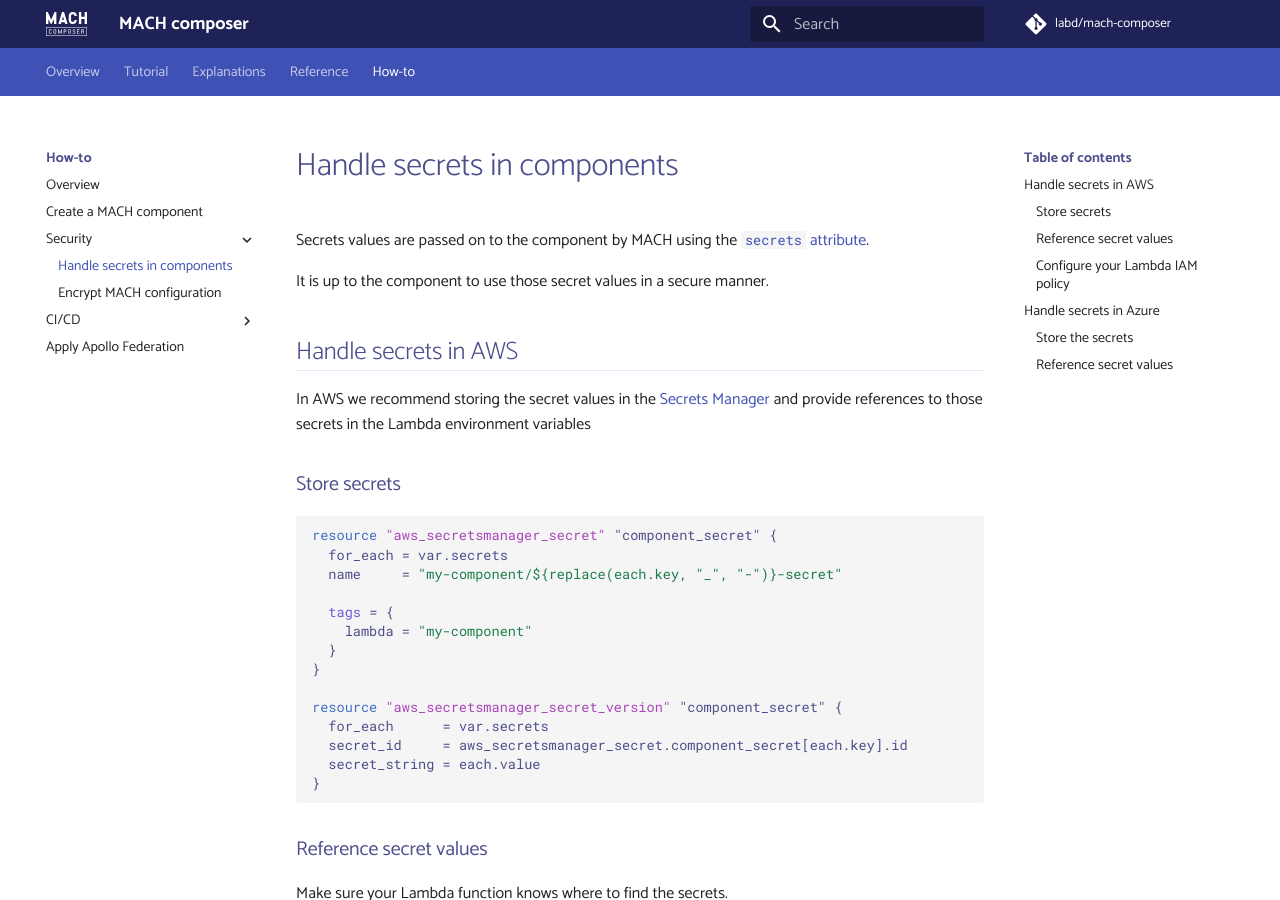
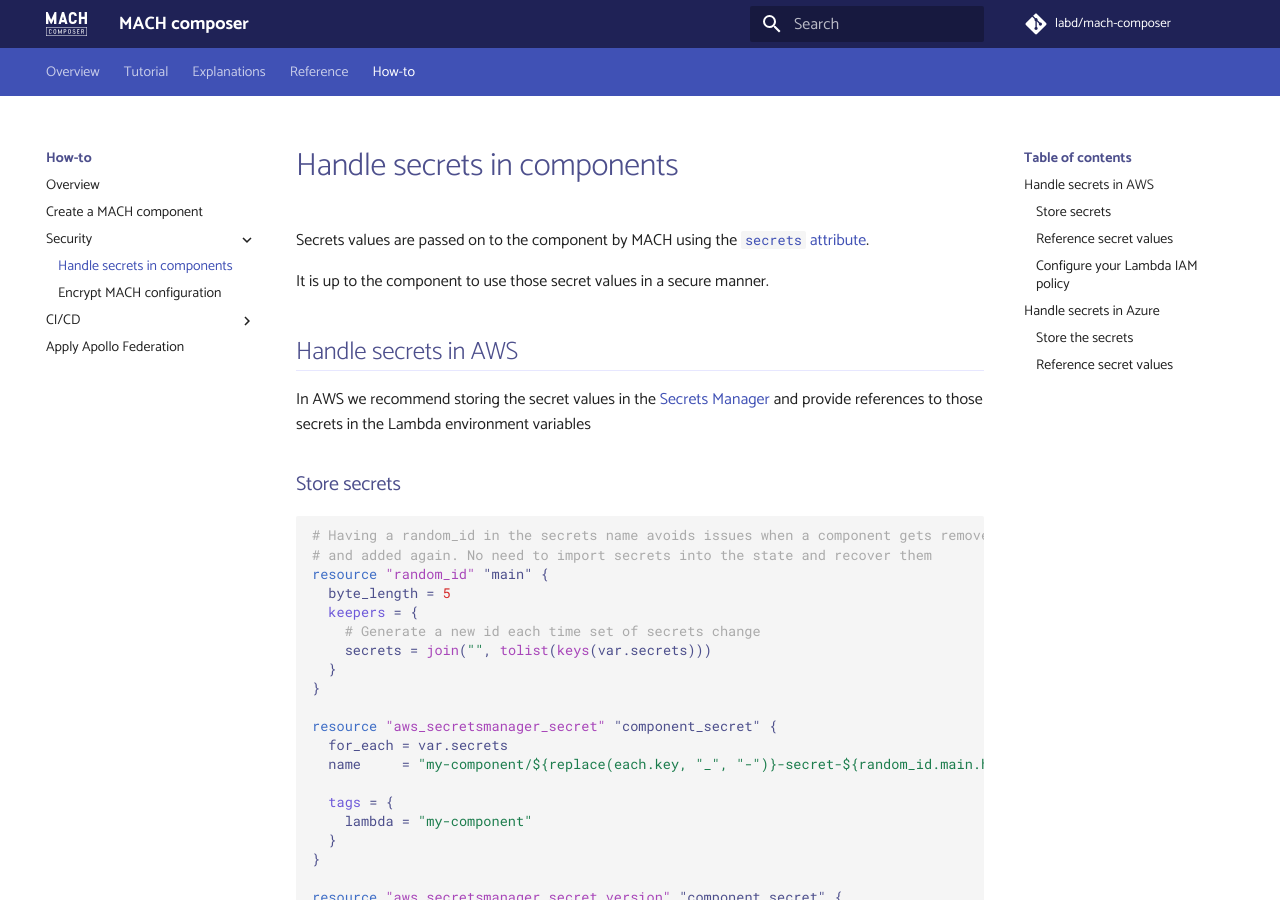
Before and after one commit to mach-composer/mach-composer-cli, an MkDocs documentation site: the page built from docs/src/howto/security/handle-secrets.md, in a window 1280 px wide and 900 px high. Built offline with MkDocs 1.6.1 and Material for MkDocs 9.7.7, drawn with Linux system fonts in a browser that asks for light colours; a script that is not in the unit is left out; comment, search, counter and statistics services are not loaded.

Commit message:
Add random id to AWS secret howto

````diff
--- a/docs/src/howto/security/handle-secrets.md
+++ b/docs/src/howto/security/handle-secrets.md
@@ -11,9 +11,19 @@
 ### Store secrets
 
 ```terraform
+# Having a random_id in the secrets name avoids issues when a component gets removed
+# and added again. No need to import secrets into the state and recover them
+resource "random_id" "main" {
+  byte_length = 5
+  keepers = {
+    # Generate a new id each time set of secrets change
+    secrets = join("", tolist(keys(var.secrets)))
+  }
+}
+
 resource "aws_secretsmanager_secret" "component_secret" {
   for_each = var.secrets
-  name     = "my-component/${replace(each.key, "_", "-")}-secret"
+  name     = "my-component/${replace(each.key, "_", "-")}-secret-${random_id.main.hex}"
 
   tags = {
     lambda = "my-component"
````
